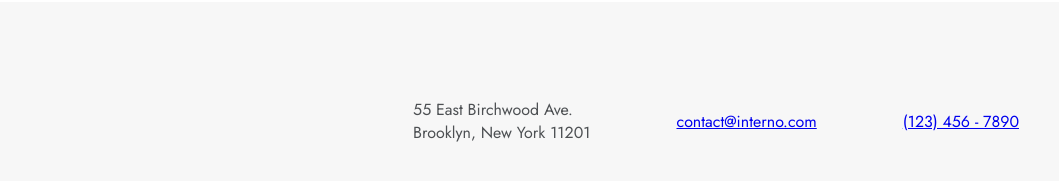
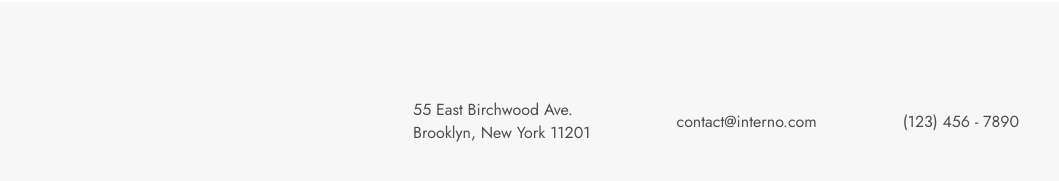
Before and after one commit to NicaZadirieva/interno, a plain HTML site: page index.html in a window 1280 px wide. Shown: the part 147-328 px from the top of the page, 221-1280 px from the left. Drawn offline with Linux system fonts and the light colour scheme.

Commit message:
fix(footer): добавила стили
добавила стили для ссылок, чтобы следовать макету

```diff
--- a/css/footer.css
+++ b/css/footer.css
@@ -19,6 +19,15 @@
     margin-left: 86px;
 }
 
+.contacts__link {
+    text-decoration: none;
+    color: #4D5053;
+}
+
+.contacts__link:hover {
+    color: #CDA274;
+}
+
 footer {
     background: #F7F7F7;
 }
```
